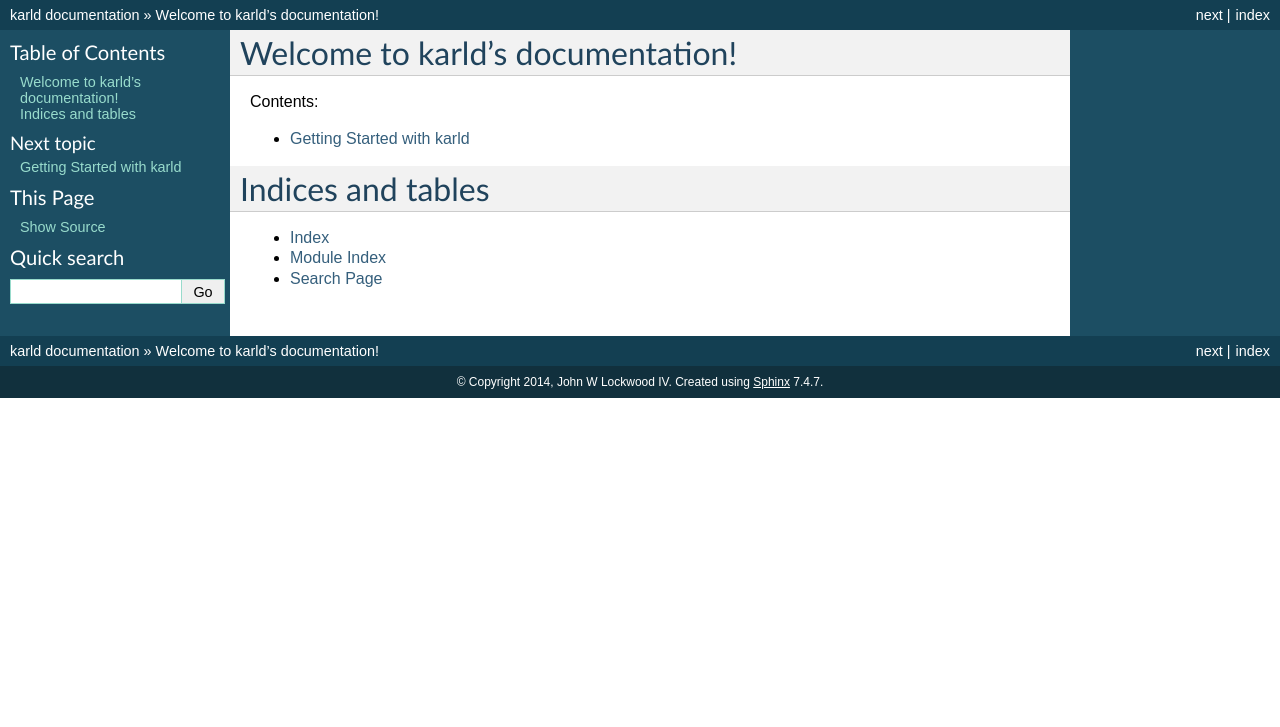
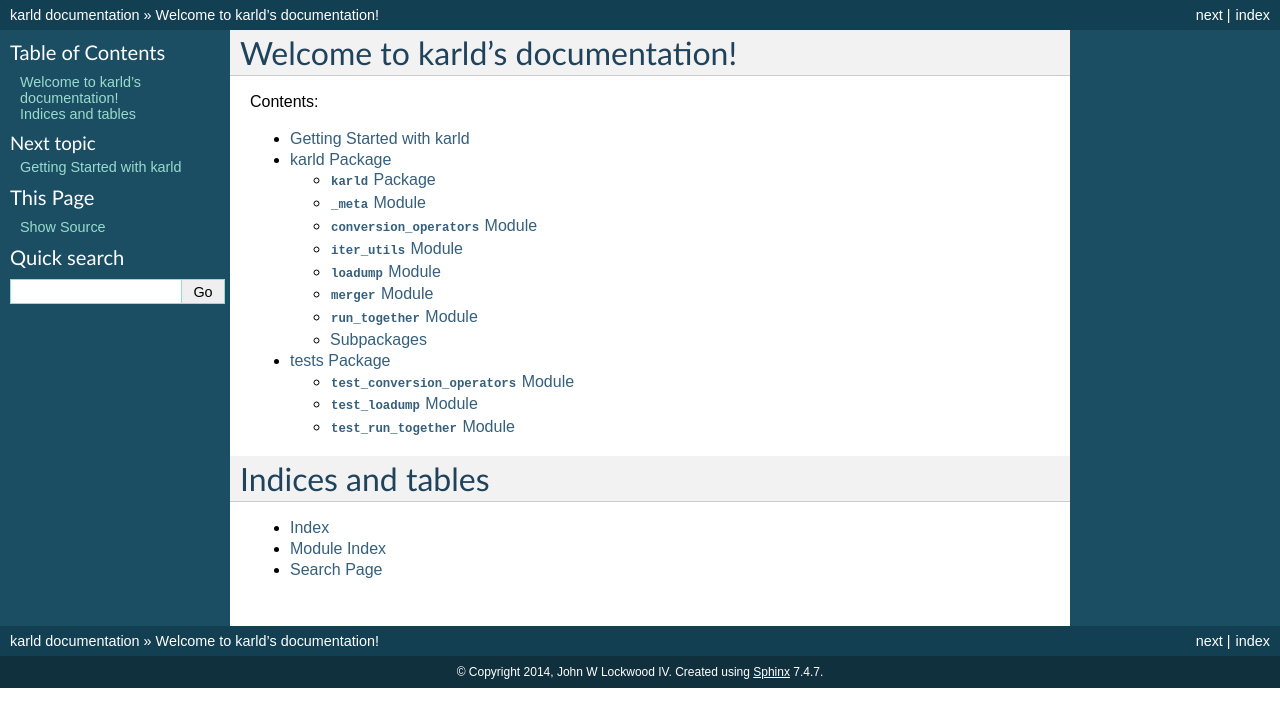
Before and after one commit to johnwlockwood/karl_data, a Sphinx documentation site: the page built from docs/index.rst, in a window 1280 px wide. Shown: the top 727 px of the page. Built offline with Sphinx 7.4.7, drawn with Linux system fonts in a browser that asks for light colours; formulas are drawn with MathJax 3; the version number could not be read and is left out.

```diff
--- a/docs/index.rst
+++ b/docs/index.rst
@@ -12,6 +12,8 @@ Contents:
    :maxdepth: 2
 
    getting-started
+   source/karld
+   source/karld.tests
 
 Indices and tables
 ==================
--- /dev/null
+++ b/docs/source/karld.rst
@@ -0,0 +1,65 @@
+karld Package
+=============
+
+:mod:`karld` Package
+--------------------
+
+.. automodule:: karld.__init__
+    :members:
+    :undoc-members:
+    :show-inheritance:
+
+:mod:`_meta` Module
+-------------------
+
+.. automodule:: karld._meta
+    :members:
+    :undoc-members:
+    :show-inheritance:
+
+:mod:`conversion_operators` Module
+----------------------------------
+
+.. automodule:: karld.conversion_operators
+    :members:
+    :undoc-members:
+    :show-inheritance:
+
+:mod:`iter_utils` Module
+------------------------
+
+.. automodule:: karld.iter_utils
+    :members:
+    :undoc-members:
+    :show-inheritance:
+
+:mod:`loadump` Module
+---------------------
+
+.. automodule:: karld.loadump
+    :members:
+    :undoc-members:
+    :show-inheritance:
+
+:mod:`merger` Module
+--------------------
+
+.. automodule:: karld.merger
+    :members:
+    :undoc-members:
+    :show-inheritance:
+
+:mod:`run_together` Module
+--------------------------
+
+.. automodule:: karld.run_together
+    :members:
+    :undoc-members:
+    :show-inheritance:
+
+Subpackages
+-----------
+
+.. toctree::
+
+    karld.tests
--- /dev/null
+++ b/docs/source/karld.tests.rst
@@ -0,0 +1,26 @@
+tests Package
+=============
+
+:mod:`test_conversion_operators` Module
+---------------------------------------
+
+.. automodule:: karld.tests.test_conversion_operators
+    :members:
+    :undoc-members:
+    :show-inheritance:
+
+:mod:`test_loadump` Module
+--------------------------
+
+.. automodule:: karld.tests.test_loadump
+    :members:
+    :undoc-members:
+    :show-inheritance:
+
+:mod:`test_run_together` Module
+-------------------------------
+
+.. automodule:: karld.tests.test_run_together
+    :members:
+    :undoc-members:
+    :show-inheritance:
```
